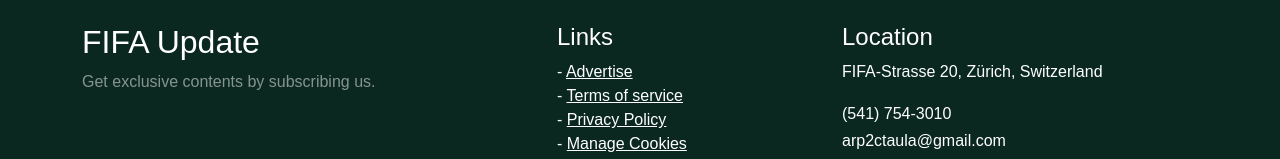
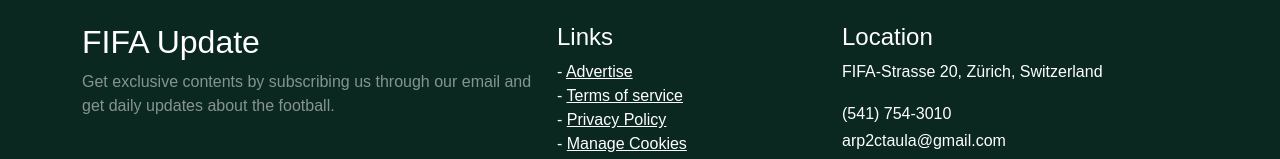
Before and after one commit to Arpana-Sitoula/FIFA-Updates, a React (Create React App) app: page / in a window 1280 px wide. Shown: the part 337-496 px from the top of the page. Built offline with nearby package versions, Linux system fonts and the light colour scheme; no server answers.

Commit message:
footer update

```diff
--- a/src/Components/Footer.jsx
+++ b/src/Components/Footer.jsx
@@ -10,7 +10,7 @@
   <div className="row">
     <div className="col-lg-5 col-xs-12 about-company">
       <h2>FIFA Update</h2>
-      <p className="pr-5 text-white-50">Get exclusive contents by subscribing us.</p>
+      <p className="pr-5 text-white-50">Get exclusive contents by subscribing us through our email and get daily updates about the football.</p>
       <p><a href="#"><i className="fa fa-facebook-square mr-1"></i></a><a href="#"><i className="fa fa-linkedin-square"></i></a></p>
     </div>
     <div className="col-lg-3 col-xs-12 links">
```
